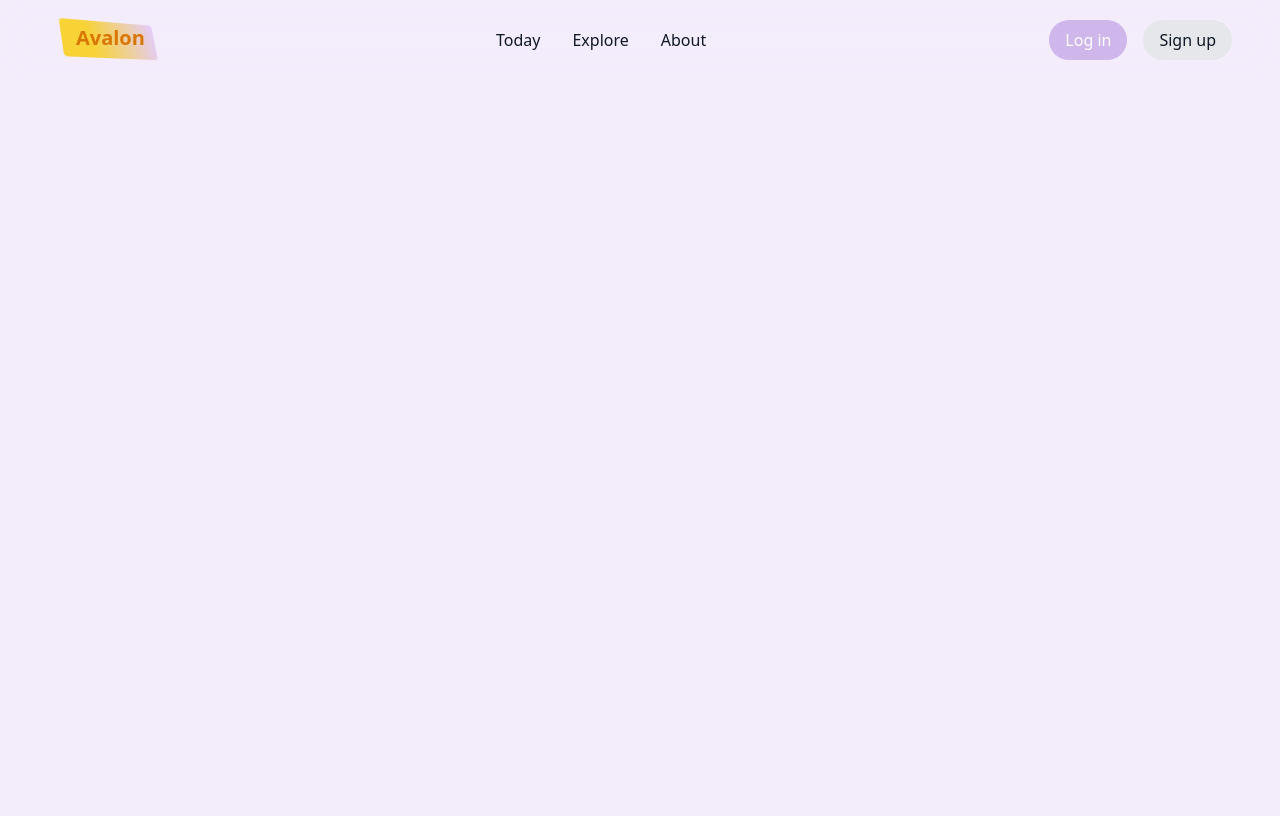
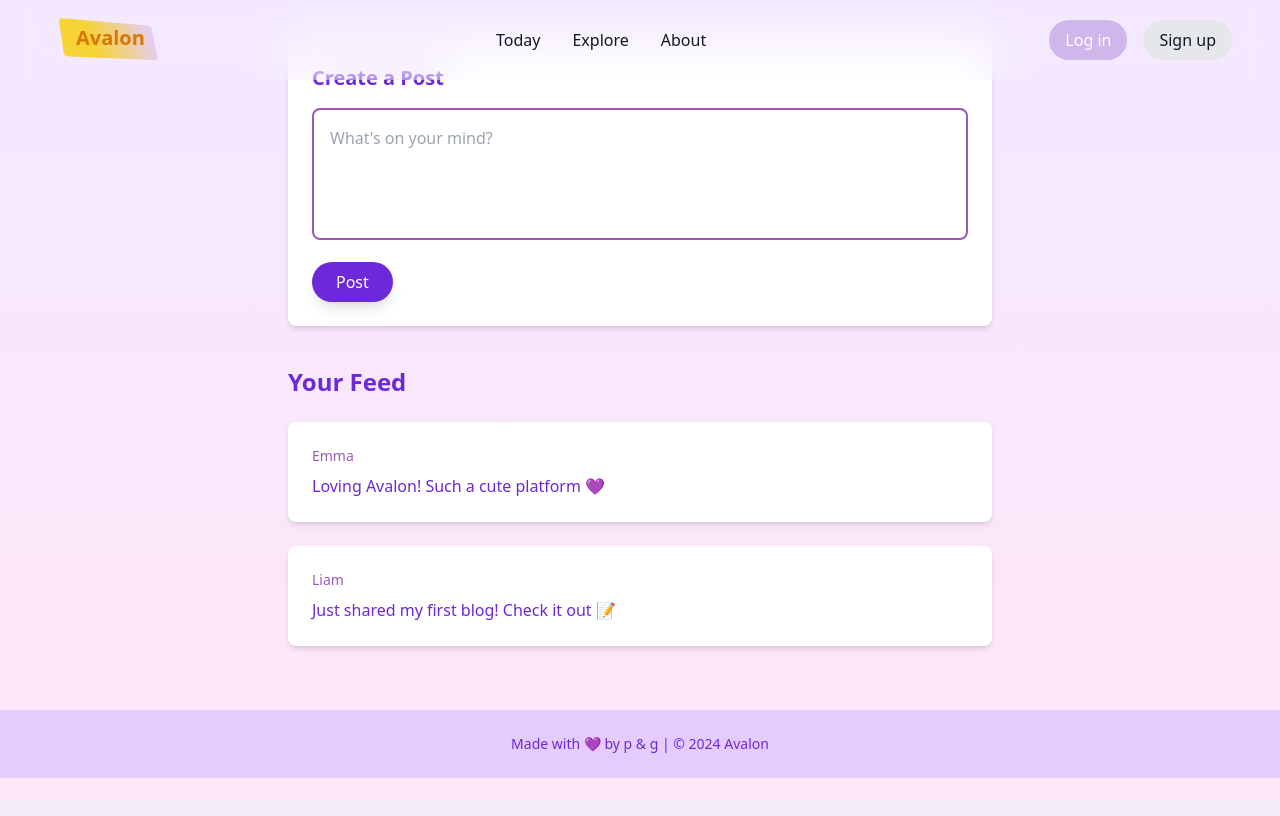
Before and after one commit to palaksharma0104/avalon, a React (Vite) app: page /l in a window 1280 px wide. Shown: the top 816 px of the page. Built offline with nearby package versions, Linux system fonts and the light colour scheme; a web font is replaced by a local one.

Commit message:
new homepage

```diff
--- a/src/App.jsx
+++ b/src/App.jsx
@@ -5,6 +5,7 @@ import CardFlip from "./components/CardFlip";
 import { useEffect, useState } from "react";
 import { BrowserRouter, Routes, Route } from "react-router-dom";
 import ProfilePage from "./pages/ProfilePage";
+import LoggedInPage from "./pages/Lhome";
 
 function App() {
   const [isMobile, setIsMobile] = useState(false);
@@ -27,13 +28,12 @@ function App() {
         <MobileHome />
       ) : (
         <>
-          <body className="h-[200em]">
-            <script src="../path/to/flowbite/dist/flowbite.min.js"></script>
-
+          <body>
             <BrowserRouter>
               <Navbar />
               <Routes>
                 <Route path="/" element={<Homepage />}></Route>
+                <Route path="/l" element={<LoggedInPage />}></Route>
 
                 <Route path="/flipper" element={<CardFlip />} />
                 <Route path="/profile" element={<ProfilePage />} />
--- /dev/null
+++ b/src/components/Footer.jsx
@@ -0,0 +1,13 @@
+import React from "react";
+
+export default function Footer() {
+  return (
+    <>
+      <footer className="mt-16 py-6 w-full bg-[#e4ccff]">
+        <p className="text-[#6d28d9] text-sm text-center">
+          Made with 💜 by p & g | © 2024 Avalon
+        </p>
+      </footer>
+    </>
+  );
+}
--- a/src/components/Signup.jsx
+++ b/src/components/Signup.jsx
@@ -1,6 +1,7 @@
 import React, { useEffect, useState } from "react";
 import { jwtDecode } from "jwt-decode";
 import axios from "axios";
+import Login from "./Login";
 
 function Signup({ closeSignup }) {
   const [email, setEmail] = useState("");
@@ -9,6 +10,16 @@ function Signup({ closeSignup }) {
   const [password, setPassword] = useState("");
   const [confirmPassword, setConfirmPassword] = useState("");
   const [err, setErr] = useState("");
+  const [showLogin, setShowLogin] = useState(false);
+
+  const handleLoginClick = () => {
+    setShowLogin(true);
+  };
+
+  // This function will close the login popup
+  const handleCloseLogin = () => {
+    setShowLogin(false);
+  };
 
   const handleSubmit = async (e) => {
     e.preventDefault();
@@ -231,7 +242,11 @@ function Signup({ closeSignup }) {
               <div className="mt-6 text-center">
                 <p className="mt-3 text-sm">
                   Already have an account?{" "}
-                  <a href="#" className="text-blue-800 hover:text-blue-600">
+                  <a
+                    href="#"
+                    className="text-blue-800 hover:text-blue-600"
+                    onClick={handleLoginClick}
+                  >
                     Log in
                   </a>
                 </p>
@@ -240,6 +255,7 @@ function Signup({ closeSignup }) {
           </div>
         </div>
       </div>
+      <div>{showLogin && <Login closeLogin={handleCloseLogin} />}</div>
     </>
   );
 }
--- /dev/null
+++ b/src/pages/Lhome.jsx
@@ -0,0 +1,75 @@
+import React, { useState } from "react";
+import Footer from "../components/Footer";
+
+function LoggedInPage() {
+  const [posts, setPosts] = useState([
+    { id: 1, user: "Emma", content: "Loving Avalon! Such a cute platform 💜" },
+    {
+      id: 2,
+      user: "Liam",
+      content: "Just shared my first blog! Check it out 📝",
+    },
+  ]);
+  const [newPost, setNewPost] = useState("");
+
+  const handlePostSubmit = (e) => {
+    e.preventDefault();
+    if (newPost.trim()) {
+      setPosts([{ id: Date.now(), user: "You", content: newPost }, ...posts]);
+      setNewPost("");
+    }
+  };
+
+  return (
+    <div className="min-h-screen bg-gradient-to-b from-[#f3e8ff] to-[#ffe6f7] flex flex-col items-center">
+      {/* Post Creation Section */}
+      <section className="w-full max-w-3xl mt-10 px-4 md:px-8">
+        <div className="bg-white p-6 rounded-lg shadow-md">
+          <h2 className="text-xl font-semibold text-[#6d28d9] mb-4">
+            Create a Post
+          </h2>
+          <form onSubmit={handlePostSubmit}>
+            <textarea
+              className="w-full border-2 border-[#9b59b6] rounded-lg p-4 text-[#6d28d9] focus:outline-none focus:border-[#8b5cf6] resize-none"
+              rows="4"
+              placeholder="What's on your mind?"
+              value={newPost}
+              onChange={(e) => setNewPost(e.target.value)}
+            ></textarea>
+            <button
+              type="submit"
+              className="mt-4 bg-[#6d28d9] hover:bg-[#8b5cf6] text-white px-6 py-2 rounded-full font-medium shadow-lg"
+            >
+              Post
+            </button>
+          </form>
+        </div>
+      </section>
+
+      {/* Feed Section */}
+      <section className="w-full max-w-3xl mt-10 px-4 md:px-8">
+        <h2 className="text-2xl font-bold text-[#6d28d9] mb-6">Your Feed</h2>
+        <div className="space-y-6">
+          {posts.map((post) => (
+            <div
+              key={post.id}
+              className="bg-white p-6 rounded-lg shadow-md hover:shadow-xl transition"
+            >
+              <p className="text-sm text-[#9b59b6] font-medium">{post.user}</p>
+              <p className="mt-2 text-[#6d28d9]">{post.content}</p>
+            </div>
+          ))}
+          {posts.length === 0 && (
+            <p className="text-center text-[#8b5cf6]">
+              No posts yet. Start sharing!
+            </p>
+          )}
+        </div>
+      </section>
+
+      <Footer />
+    </div>
+  );
+}
+
+export default LoggedInPage;
```
Also changed, not shown: src/pages/Homepage.jsx (+107 -101 lines).
